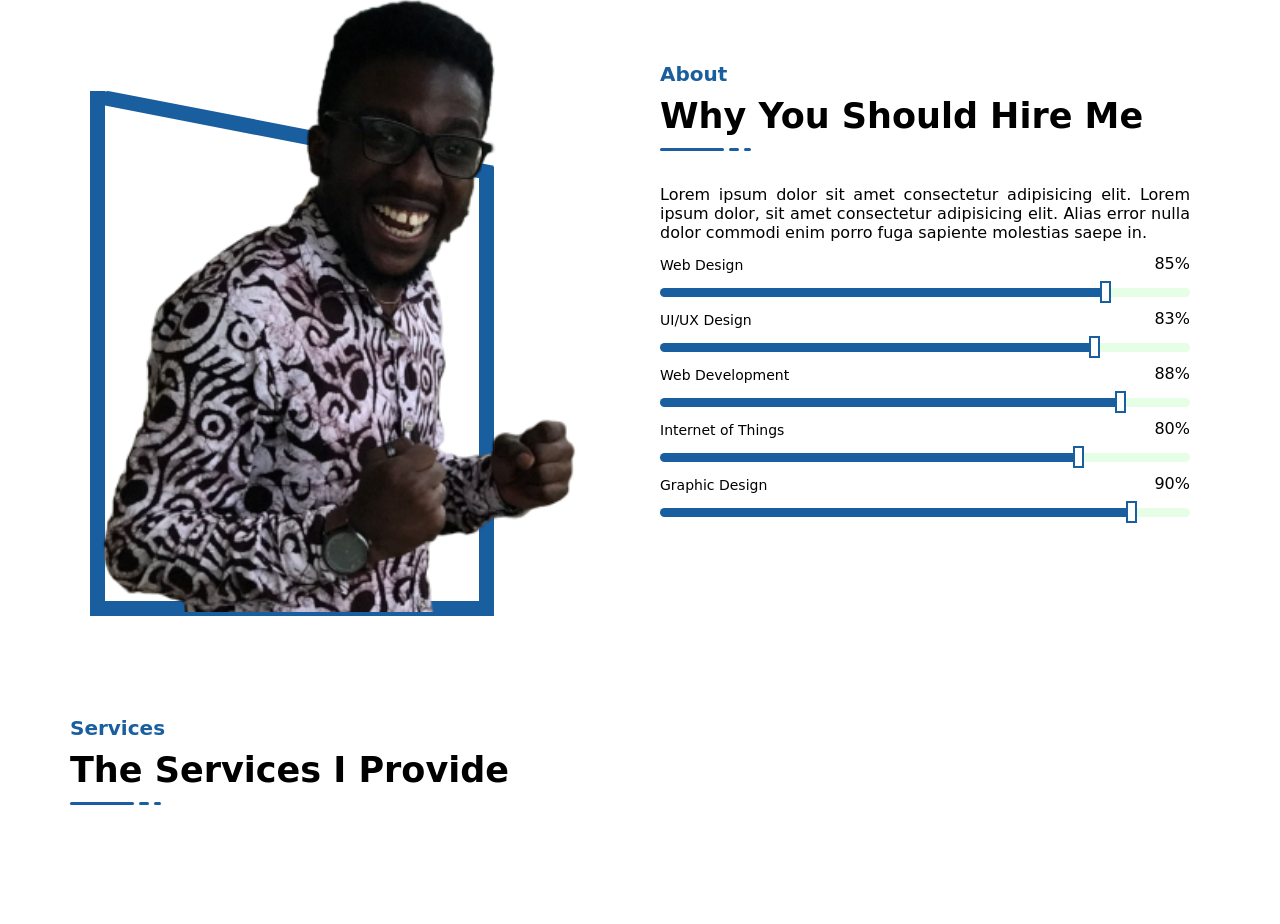
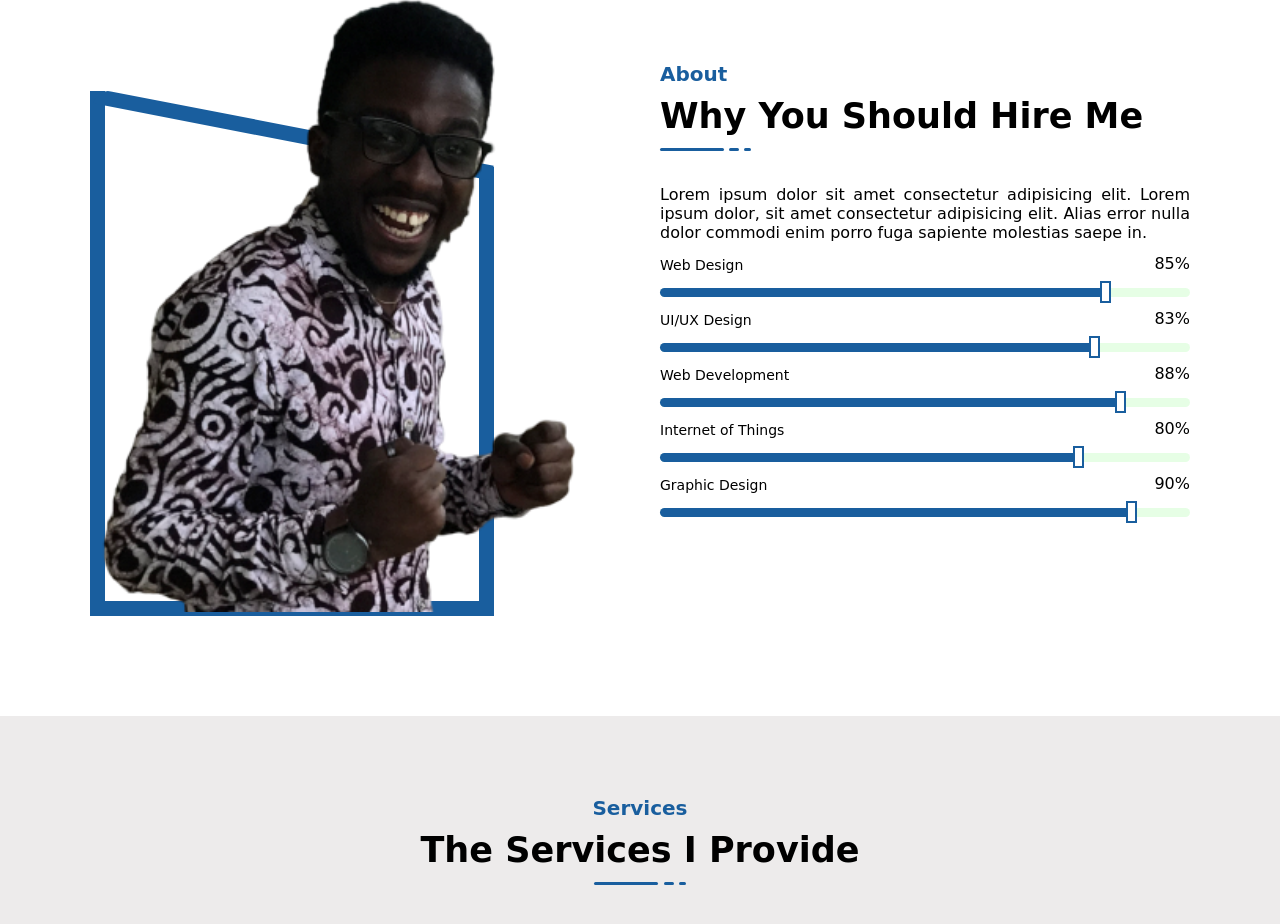
Before and after one commit to EmmanuelOBUjunior/P0rtf0l10, a plain HTML site: page index.html in a window 1280 px wide. Shown: the part 1042-1966 px from the top of the page. Before the commit the page ends 1881 px from the top, so only its background shows below. Drawn offline with Linux system fonts and the light colour scheme; a web font is replaced by a local one.

Commit message:
service section title styling done

```diff
--- a/css/style.css
+++ b/css/style.css
@@ -96,8 +96,14 @@ ul{
     padding: 80px 0;
 }
 
+.text-align{
+    text-align: center;
+}
+
 .section-title{
     margin-bottom: 30px;
+    flex: 0 0 100%;
+    max-width: 100;
 }
 
 .section-title .subtitle{
@@ -403,3 +409,8 @@ ul{
     top: -7px;
     right: 0;
 }
+
+.service-section{
+    min-height: 100vh;
+    background-color: var(--black-100);
+}
--- a/index.html
+++ b/index.html
@@ -150,10 +150,10 @@
             </div>
         </section>
 
-        <section class="service-section" id="services">
+        <section class="service-section section-padding" id="services">
             <div class="container">
                 <div class="row">
-                    <div class="section-title">
+                    <div class="section-title text-align">
                         <h5 class="subtitle">Services</h5>
                         <h3 class="main-title">The Services I Provide</h3>
                         <ul class="line">
```
